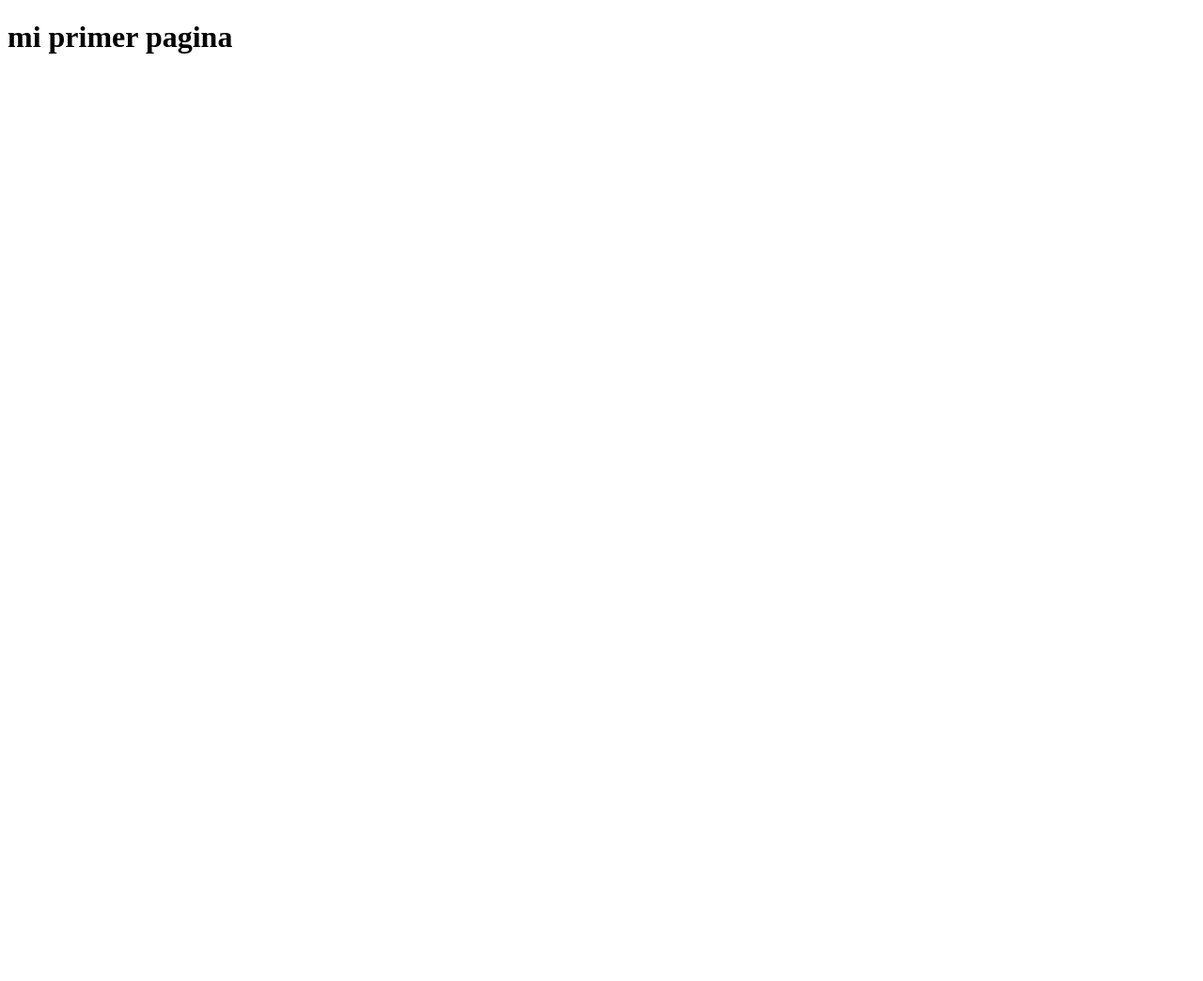
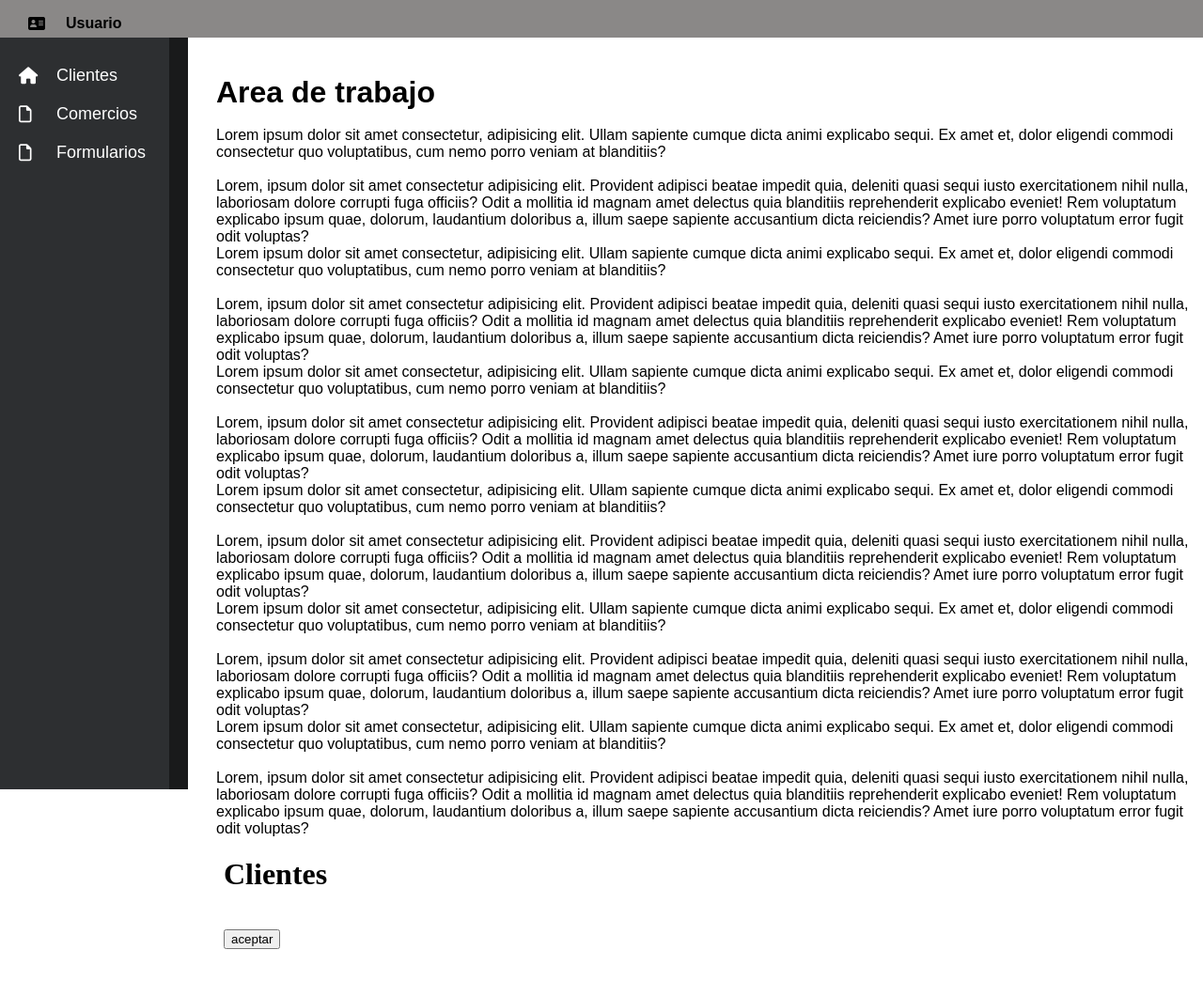
Before and after one commit to fernandezjesus11/Comercios, a plain HTML site: page Index.html in a window 1280 px wide. Shown: the whole page at 94% size. Before the commit the page ends 800 px from the top, so only its background shows below. Drawn offline with Linux system fonts and the light colour scheme.

Commit message:
add: index,clientes y css

```diff
--- a/Clientes.html
+++ b/Clientes.html
@@ -7,6 +7,8 @@
     <title>Clientes</title>
 </head>
 <body>
-
+    <h1>Clientes</h1>
+    <br>
+    <button>aceptar</button>
 </body>
 </html>
--- a/Index.html
+++ b/Index.html
@@ -4,13 +4,79 @@
     <meta charset="UTF-8">
     <meta http-equiv="X-UA-Compatible" content="IE=edge">
     <meta name="viewport" content="width=device-width, initial-scale=1.0">
-    <title>Sistema FJO</title>
-    <link rel="" type="css" href="/static/css/style.css">
+    <title>Proyecto FS - WEB</title>
 
+    <link rel="stylesheet" href="static/css/style.css">
+
+    <script src="https://kit.fontawesome.com/41bcea2ae3.js" crossorigin="anonymous"></script>
 </head>
-<body>
-    <h1>mi primer pagina</h1>
+
+<body id="body">
+
+    <header>
+        <div class="Identificacion">
+            <i class="fa-solid fa-address-card"></i>
+            <h4>Usuario</h4>
+        </div>
+
+    </header>
+
+    <div class="barraLateral" id="barraLateral">
+
+        <div class="menuOpciones">
+
+            <a href="clientes.html" class="selected">
+                <div class="option">
+                    <i class="fas fa-home" title=" Clientes "></i>
+                    <h4>Clientes</h4>
+                </div>
+            </a>
+
+            <a href="#" class="selected">
+                <div class="option">
+                    <i class="far fa-file" title=" Comercios "></i>
+                    <h4>Comercios</h4>
+                </div>
+            </a>
+
+            <a href="Clientes.html" class="selected">
+                <div class="option">
+                    <i class="far fa-file" title=" Formularios "></i>
+                    <h4>Formularios</h4>
+                </div>
+            </a>
+
+
+
+
+        </div>
+
+    </div>
+
+    <main>
+        <h1>Area de trabajo</h1><br>
+        <p>Lorem ipsum dolor sit amet consectetur, adipisicing elit. Ullam sapiente cumque dicta animi explicabo sequi. Ex amet et, dolor eligendi commodi consectetur quo voluptatibus, cum nemo porro veniam at blanditiis?</p> <br>
+
+        <p>Lorem, ipsum dolor sit amet consectetur adipisicing elit. Provident adipisci beatae impedit quia, deleniti quasi sequi iusto exercitationem nihil nulla, laboriosam dolore corrupti fuga officiis? Odit a mollitia id magnam amet delectus quia blanditiis reprehenderit explicabo eveniet! Rem voluptatum explicabo ipsum quae, dolorum, laudantium doloribus a, illum saepe sapiente accusantium dicta reiciendis? Amet iure porro voluptatum error fugit odit voluptas?</p>
+        <p>Lorem ipsum dolor sit amet consectetur, adipisicing elit. Ullam sapiente cumque dicta animi explicabo sequi. Ex amet et, dolor eligendi commodi consectetur quo voluptatibus, cum nemo porro veniam at blanditiis?</p> <br>
+
+        <p>Lorem, ipsum dolor sit amet consectetur adipisicing elit. Provident adipisci beatae impedit quia, deleniti quasi sequi iusto exercitationem nihil nulla, laboriosam dolore corrupti fuga officiis? Odit a mollitia id magnam amet delectus quia blanditiis reprehenderit explicabo eveniet! Rem voluptatum explicabo ipsum quae, dolorum, laudantium doloribus a, illum saepe sapiente accusantium dicta reiciendis? Amet iure porro voluptatum error fugit odit voluptas?</p>
+        <p>Lorem ipsum dolor sit amet consectetur, adipisicing elit. Ullam sapiente cumque dicta animi explicabo sequi. Ex amet et, dolor eligendi commodi consectetur quo voluptatibus, cum nemo porro veniam at blanditiis?</p> <br>
+
+        <p>Lorem, ipsum dolor sit amet consectetur adipisicing elit. Provident adipisci beatae impedit quia, deleniti quasi sequi iusto exercitationem nihil nulla, laboriosam dolore corrupti fuga officiis? Odit a mollitia id magnam amet delectus quia blanditiis reprehenderit explicabo eveniet! Rem voluptatum explicabo ipsum quae, dolorum, laudantium doloribus a, illum saepe sapiente accusantium dicta reiciendis? Amet iure porro voluptatum error fugit odit voluptas?</p>
+        <p>Lorem ipsum dolor sit amet consectetur, adipisicing elit. Ullam sapiente cumque dicta animi explicabo sequi. Ex amet et, dolor eligendi commodi consectetur quo voluptatibus, cum nemo porro veniam at blanditiis?</p> <br>
+
+        <p>Lorem, ipsum dolor sit amet consectetur adipisicing elit. Provident adipisci beatae impedit quia, deleniti quasi sequi iusto exercitationem nihil nulla, laboriosam dolore corrupti fuga officiis? Odit a mollitia id magnam amet delectus quia blanditiis reprehenderit explicabo eveniet! Rem voluptatum explicabo ipsum quae, dolorum, laudantium doloribus a, illum saepe sapiente accusantium dicta reiciendis? Amet iure porro voluptatum error fugit odit voluptas?</p>
+        <p>Lorem ipsum dolor sit amet consectetur, adipisicing elit. Ullam sapiente cumque dicta animi explicabo sequi. Ex amet et, dolor eligendi commodi consectetur quo voluptatibus, cum nemo porro veniam at blanditiis?</p> <br>
+
+        <p>Lorem, ipsum dolor sit amet consectetur adipisicing elit. Provident adipisci beatae impedit quia, deleniti quasi sequi iusto exercitationem nihil nulla, laboriosam dolore corrupti fuga officiis? Odit a mollitia id magnam amet delectus quia blanditiis reprehenderit explicabo eveniet! Rem voluptatum explicabo ipsum quae, dolorum, laudantium doloribus a, illum saepe sapiente accusantium dicta reiciendis? Amet iure porro voluptatum error fugit odit voluptas?</p>
+        <p>Lorem ipsum dolor sit amet consectetur, adipisicing elit. Ullam sapiente cumque dicta animi explicabo sequi. Ex amet et, dolor eligendi commodi consectetur quo voluptatibus, cum nemo porro veniam at blanditiis?</p> <br>
+
+        <p>Lorem, ipsum dolor sit amet consectetur adipisicing elit. Provident adipisci beatae impedit quia, deleniti quasi sequi iusto exercitationem nihil nulla, laboriosam dolore corrupti fuga officiis? Odit a mollitia id magnam amet delectus quia blanditiis reprehenderit explicabo eveniet! Rem voluptatum explicabo ipsum quae, dolorum, laudantium doloribus a, illum saepe sapiente accusantium dicta reiciendis? Amet iure porro voluptatum error fugit odit voluptas?</p>
+
+    <iframe src="Clientes.html"></iframe>
+    </main>
+
+
 </body>
-<script src="/static/js/app.js"></script>
-
 </html>
--- a/static/css/style.css
+++ b/static/css/style.css
@@ -0,0 +1,150 @@
+
+*{
+    margin: 0;
+    padding: 0;
+    box-sizing: border-box;
+    text-decoration: none;
+    font-family: sans-serif;
+}
+
+body{
+    margin-left: 0px;
+    margin-top: 80px;
+    transition: margin-left 300ms cubic-bezier(0.785, 0.135, 0.15, 0.86);
+}
+
+main{
+    margin-left: 80px;
+    margin-top: 80px;
+    padding-left: 150px;
+}
+
+header{
+
+    width: 100%;
+    height: 40px;
+    background: rgb(138, 136, 135);
+    display: flex;
+    align-items: center;
+    position: fixed;
+    top: 0;
+
+}
+
+.icon__menu{
+    width: 50px;
+    height: 100%;
+    display: flex;
+    justify-content: center;
+    align-items: center;
+    transform: translateX(10px);
+}
+
+.icon__menu i{
+    font-size: 20px;
+    cursor: pointer;
+    position: absolute;
+}
+
+.barraLateral{
+    margin-top: 40px;
+    width: 200px;
+    height: 100%;
+    background: #2d2f31;
+    position: fixed;
+    top: 0;
+    left: 0;
+    color: white;
+    font-size: 18px;
+    z-index: 300;
+    overflow: hidden;
+    overflow-y: scroll;
+    border-right: 20px solid #191a1b;
+    transition: all 300ms cubic-bezier(0.785, 0.135, 0.15, 0.86);
+}
+
+/*Ocultar scroll para chrome, safari y opera*/
+.barraLateral::-webkit-scrollbar{
+    display: none;
+}
+
+/*Ocultar scroll para IE, Edge y Firefox*/
+.barraLateral{
+    -ms-overflow-style: none;
+    scrollbar-width: none;
+}
+
+
+.Identificacion{
+    padding: 20px 30px;
+    display: flex;
+    align-items: center;
+    margin-top: 10px;
+}
+
+.Identificacion i{
+    width: 20px;
+    margin-right: 20px;
+}
+
+.menuOpciones{
+    padding: 20px 20px;
+    position: absolute;
+    top: 0px;
+}
+
+.menuOpciones a{
+    color: #ffffffb2;
+    cursor: default;
+    display: block;
+    position: relative;
+    transition: color 300ms;
+}
+
+.menuOpciones a:hover{
+    color: white;
+}
+
+.menuOpciones .option{
+    padding: 10px 0px;
+    display: flex;
+    align-items: center;
+    position: relative;
+}
+
+.menuOpciones .option i{
+    width: 20px;
+    margin-right: 20px;
+    cursor: pointer;
+}
+
+.Identificacion .option h4{
+    font-weight: 300;
+    cursor: pointer;
+}
+
+a.selected{
+    color: #fff;
+}
+
+.selected:before{
+    content: '';
+    width: 3px;
+    height: 80%;
+    background: white;
+    position: absolute;
+    top: 10%;
+    left: -30px;
+}
+
+ iframe{
+    width: 100%;
+    height: 100%;
+    border-style: none;
+}
+
+.menuOpciones .selected .option h4{
+
+    font-weight: 300;
+    cursor: pointer;
+}
```
